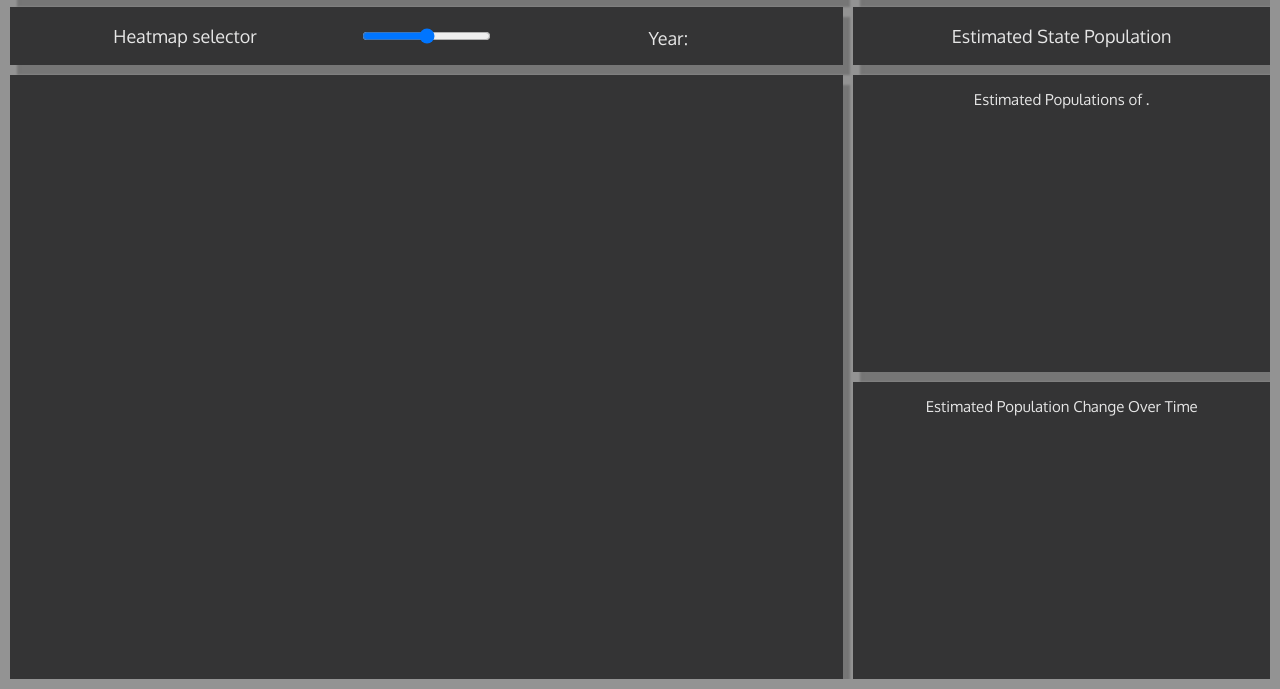
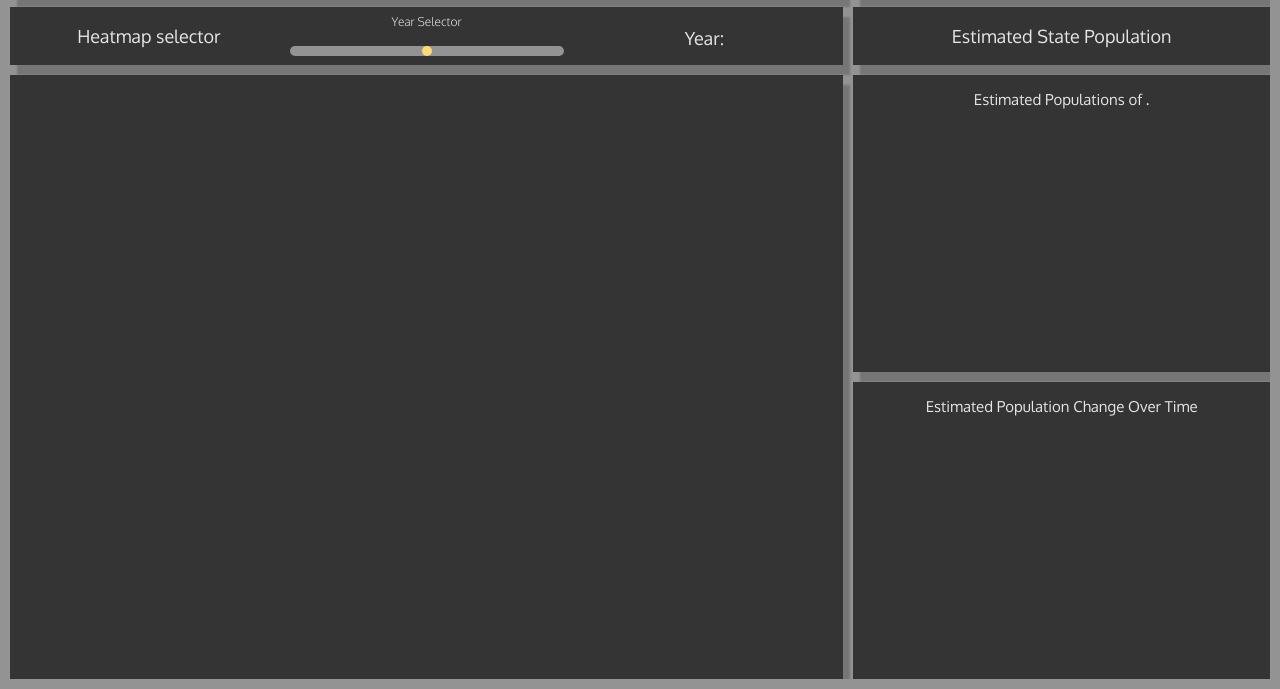
Before and after one commit to jwalker2276/D3-Texas, a website: page index.html in a window 1280 px wide. Shown: the part 111-800 px from the top of the page. Drawn offline with nearby package versions, Linux system fonts and the light colour scheme; files that its build step writes are made by us from their sources; no server answers.

Commit message:
Added styling to slider.

```diff
--- a/index.html
+++ b/index.html
@@ -26,7 +26,10 @@
 
     <div class="tile info-input">
       <h3 class="label-heatmap">Heatmap selector</h3>
-      <input class='year' type='range' step='1'>
+      <div class="input-container">
+        <p>Year Selector</p>
+        <input class='year' type='range' step='1'>
+      </div>
       <p class='info-year'>Year: <span class='colored-text selected-year'></span></p>
     </div>
 
--- a/src/scripts/map.js
+++ b/src/scripts/map.js
@@ -47,10 +47,12 @@ function drawMap(geoData) {
     yOffset = 0;
     scaleFactor = 7;
   } else if (mapWidth < 359) {
-    console.log(mapHeight, mapWidth);
+    //console.log('too small for good experience');
     xOffset = mapWidth / 1.39;
     yOffset = 0;
     scaleFactor = 9;
+
+    //Select text in header and show message to user.
     let header = document.querySelector('header h2');
     let message = document.querySelector('header p');
     header.innerHTML = ('Please use a bigger screen for a better experience!');
--- a/src/styles/style.css
+++ b/src/styles/style.css
@@ -113,7 +113,7 @@ header > p {
 .info-input {
   grid-area: info-input;
   display: grid;
-  grid-template-columns: 1fr auto 1fr;
+  grid-template-columns: 1fr 1fr 1fr;
   grid-template-rows: auto;
   grid-template-areas:
     'label1 map-input year';
@@ -142,8 +142,53 @@ header > p {
   font-weight: 400;
 }
 
+.input-container {
+  grid-area: map-input;
+  display: flex;
+  flex-direction: column;
+  align-content: center;
+}
+
+.input-container > p {
+  margin: 0;
+  padding-bottom: 15px;
+  font-size: 1em;
+  font-weight: 300;
+  color: var(--font);
+}
+
+/* Slider */
 input.year {
-  grid-area: map-input;
+  appearance: none;
+  outline: none;
+  border-radius: 5px;
+  cursor: pointer;
+  background-color: var(--main-bk);
+}
+
+input.year::-webkit-slider-thumb {
+  -webkit-appearance: none;
+  width: 10px;
+  height: 10px;
+  border-radius: 50%;
+  background: var(--accent);
+  cursor: pointer;
+}
+
+input.year::-moz-range-thumb {
+  width: 10px;
+  height: 10px;
+  border-radius: 50%;
+  background: var(--accent);
+  cursor: pointer;
+}
+
+input.year::-ms-thumb {
+  width: 10px;
+  height: 10px;
+  border-radius: 50%;
+  background: var(--accent);
+  cursor: pointer;
 }
 
 .info-year {
@@ -253,7 +298,7 @@ input.year {
 
 /* Map paths that outline the counties */
 path {
-  stroke: black;
+  stroke: var(--main-bk);
   stroke-width: 0.50px;
 }
 
@@ -275,8 +320,8 @@ path {
   opacity: 0;
   position: absolute;
   pointer-events: none;
-  background-color: var(--main-bk);
-  border: 8px solid red;
+  background-color: var(--tile-bk);
+  border: 5px solid var(--font);
   border-radius: 8px;
   padding: 15px;
 }
@@ -289,7 +334,7 @@ path {
   content: ' ';
   position: absolute;
   border: 12px solid transparent;
-  border-bottom-color: red;
+  border-bottom-color: var(--font);
   top: -30px;
   left: 50%;
   margin-left: -6px;
```
Also changed, not shown: dist/scripts/map.js, dist/styles/style.css.
